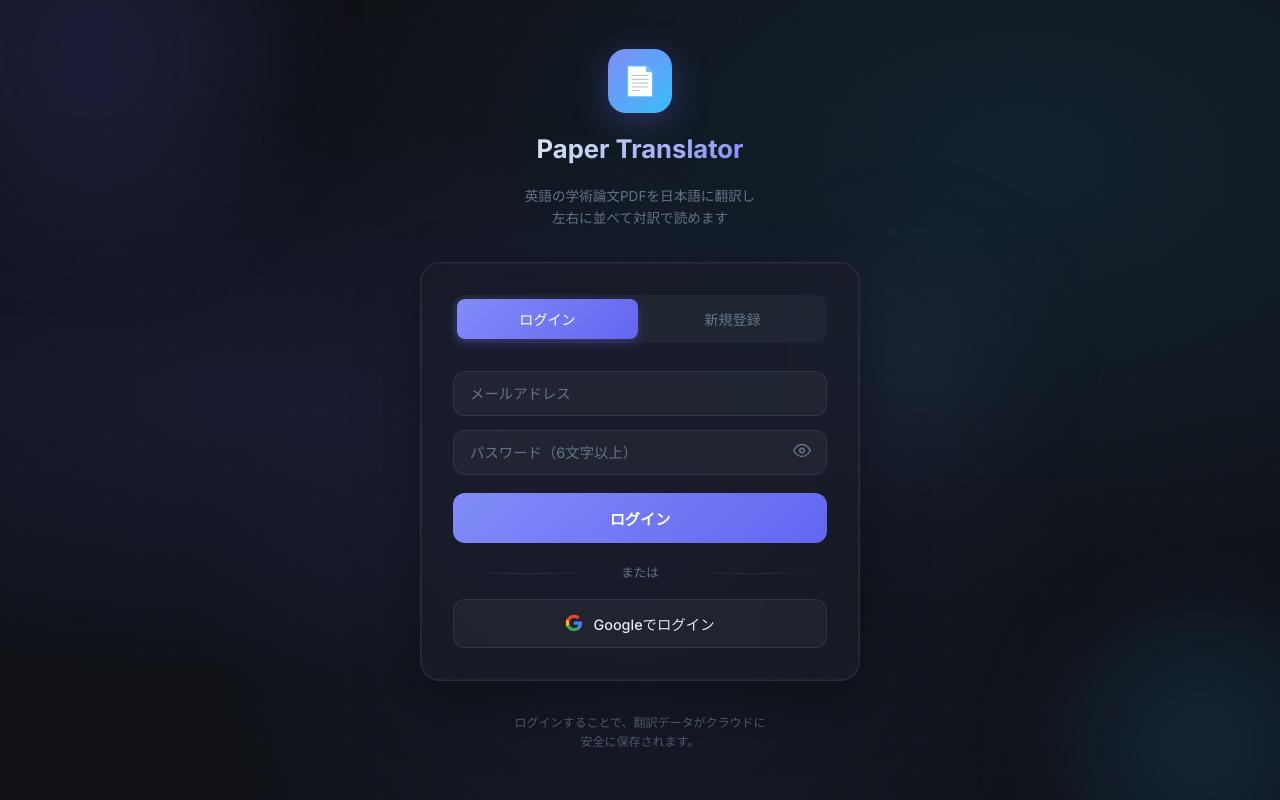
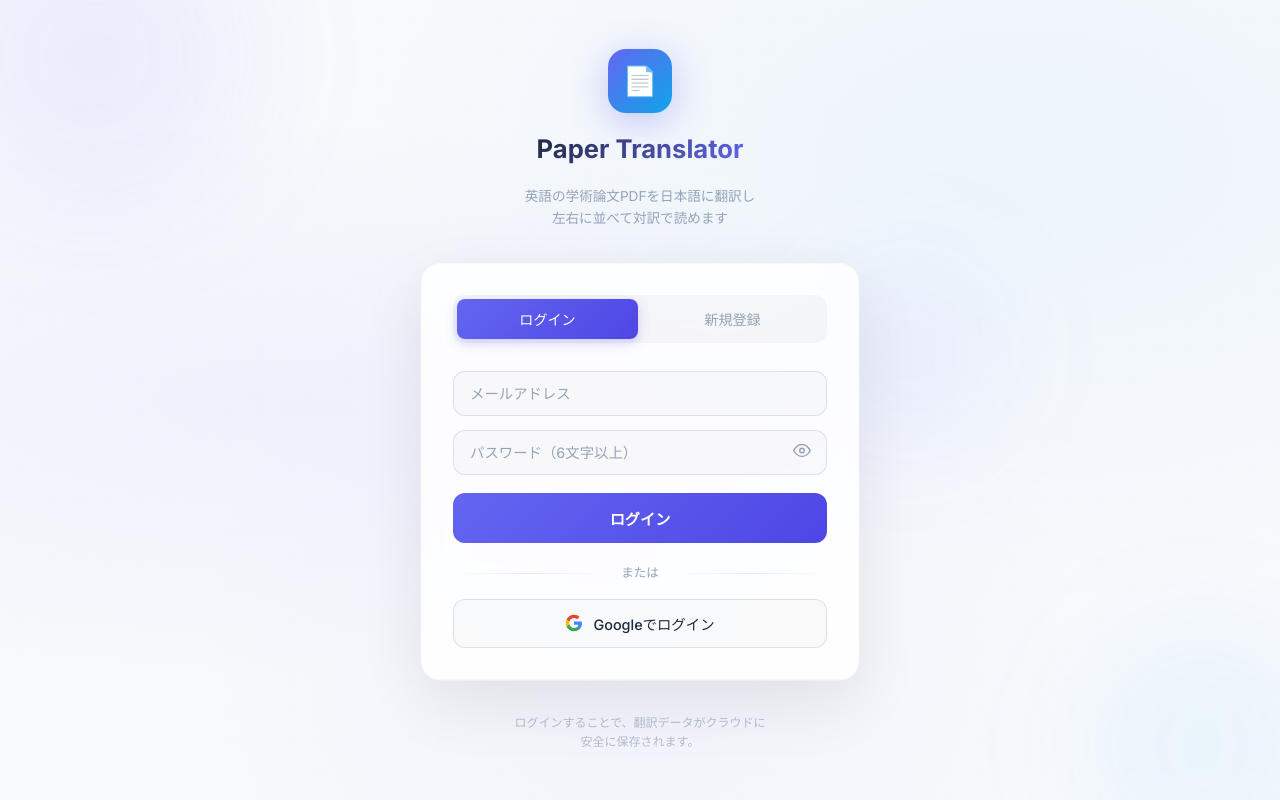
Before and after one commit to yuya823/paper, a website built with Vite: page frontend/index.html in a window 1280 px wide. Built offline with nearby package versions, Linux system fonts and the light colour scheme; no server answers.

Commit message:
design: 白基調プレミアムデザインに変更 + PDFマージン縮小
- ダークテーマからライトプレミアムテーマに全面変更
- PDFページ間マージンを16pxから4pxに縮小
- ヘッダー、ボタン、モーダル、ログイン画面を白基調に統一
- 影を柔らかく、ボーダーを控えめに調整

```diff
--- a/frontend/src/index.css
+++ b/frontend/src/index.css
@@ -1,31 +1,31 @@
-/* ===== Design Tokens ===== */
+/* ===== Design Tokens (Light Premium) ===== */
 :root {
-  --c-bg: #0f1117;
-  --c-bg-elevated: #1a1d27;
-  --c-bg-card: #222636;
-  --c-bg-hover: #2a2f42;
-  --c-surface: rgba(255,255,255,0.04);
-  --c-border: rgba(255,255,255,0.08);
-  --c-border-active: rgba(99,102,241,0.5);
-  --c-text: #e2e8f0;
-  --c-text-dim: #94a3b8;
-  --c-text-muted: #64748b;
-  --c-primary: #818cf8;
-  --c-primary-hover: #6366f1;
-  --c-accent: #38bdf8;
-  --c-success: #34d399;
-  --c-warning: #fbbf24;
-  --c-error: #f87171;
-  --c-overlay-bg: rgba(255,255,255,0.92);
+  --c-bg: #f8f9fc;
+  --c-bg-elevated: #ffffff;
+  --c-bg-card: #ffffff;
+  --c-bg-hover: #f1f3f8;
+  --c-surface: rgba(0,0,0,0.02);
+  --c-border: rgba(0,0,0,0.08);
+  --c-border-active: rgba(79,70,229,0.45);
+  --c-text: #1e293b;
+  --c-text-dim: #475569;
+  --c-text-muted: #94a3b8;
+  --c-primary: #6366f1;
+  --c-primary-hover: #4f46e5;
+  --c-accent: #0ea5e9;
+  --c-success: #10b981;
+  --c-warning: #f59e0b;
+  --c-error: #ef4444;
+  --c-overlay-bg: rgba(255,255,255,0.95);
   --c-overlay-text: #1e293b;
   --font-sans: 'Inter', 'Noto Sans JP', -apple-system, sans-serif;
   --font-ja: 'Noto Sans JP', sans-serif;
   --radius-sm: 6px;
   --radius-md: 10px;
   --radius-lg: 16px;
-  --shadow-sm: 0 1px 3px rgba(0,0,0,0.3);
-  --shadow-md: 0 4px 12px rgba(0,0,0,0.4);
-  --shadow-lg: 0 8px 32px rgba(0,0,0,0.5);
+  --shadow-sm: 0 1px 3px rgba(0,0,0,0.06);
+  --shadow-md: 0 4px 12px rgba(0,0,0,0.08);
+  --shadow-lg: 0 8px 32px rgba(0,0,0,0.10);
   --transition: 0.2s cubic-bezier(0.4,0,0.2,1);
 }
 
@@ -51,6 +51,7 @@ input, select { font-family: inherit; }
   background: var(--c-bg-elevated);
   border-bottom: 1px solid var(--c-border);
   position: sticky; top: 0; z-index: 100;
+  box-shadow: 0 1px 4px rgba(0,0,0,0.04);
 }
 .header__logo {
   font-size: 1.1rem; font-weight: 700;
@@ -58,7 +59,7 @@ input, select { font-family: inherit; }
   -webkit-background-clip: text; -webkit-text-fill-color: transparent;
   white-space: nowrap;
 }
-.header__logo span { font-weight: 400; opacity: 0.7; -webkit-text-fill-color: var(--c-text-dim); margin-left: 6px; font-size: 0.8rem; }
+.header__logo span { font-weight: 400; opacity: 0.7; -webkit-text-fill-color: var(--c-text-muted); margin-left: 6px; font-size: 0.8rem; }
 .header__actions { display: flex; align-items: center; gap: 6px; margin-left: auto; }
 .header__doc-title {
   flex: 1; min-width: 0; text-align: center;
@@ -161,12 +162,13 @@ input, select { font-family: inherit; }
 /* ===== Panels ===== */
 .panel {
   flex: 1; overflow: auto; position: relative;
+  background: var(--c-bg);
   scrollbar-width: thin;
-  scrollbar-color: rgba(255,255,255,0.15) transparent;
+  scrollbar-color: rgba(0,0,0,0.12) transparent;
 }
 .panel::-webkit-scrollbar { width: 6px; }
 .panel::-webkit-scrollbar-track { background: transparent; }
-.panel::-webkit-scrollbar-thumb { background: rgba(255,255,255,0.15); border-radius: 3px; }
+.panel::-webkit-scrollbar-thumb { background: rgba(0,0,0,0.12); border-radius: 3px; }
 .panel--ja { border-right: 1px solid var(--c-border); }
 .panel__label {
   position: sticky; top: 0; z-index: 10;
@@ -174,8 +176,8 @@ input, select { font-family: inherit; }
   text-transform: uppercase; letter-spacing: 0.05em;
   backdrop-filter: blur(12px);
 }
-.panel--ja .panel__label { background: rgba(99,102,241,0.12); color: var(--c-primary); }
-.panel--en .panel__label { background: rgba(56,189,248,0.12); color: var(--c-accent); }
+.panel--ja .panel__label { background: rgba(99,102,241,0.08); color: var(--c-primary); }
+.panel--en .panel__label { background: rgba(14,165,233,0.08); color: var(--c-accent); }
 
 .resize-handle {
   width: 5px; cursor: col-resize;
@@ -186,8 +188,8 @@ input, select { font-family: inherit; }
 
 /* ===== Page Container ===== */
 .page-container {
-  position: relative; margin: 16px auto;
-  box-shadow: var(--shadow-lg);
+  position: relative; margin: 4px auto;
+  box-shadow: var(--shadow-sm);
   background: #fff;
   border-radius: 2px;
 }
@@ -233,7 +235,7 @@ input, select { font-family: inherit; }
 /* ===== Progress Modal ===== */
 .progress-overlay {
   position: fixed; inset: 0; z-index: 1000;
-  background: rgba(0,0,0,0.7);
+  background: rgba(255,255,255,0.7);
   display: flex; align-items: center; justify-content: center;
   backdrop-filter: blur(4px);
 }
@@ -323,7 +325,7 @@ input, select { font-family: inherit; }
 /* ===== Settings Modal ===== */
 .modal-overlay {
   position: fixed; inset: 0; z-index: 1000;
-  background: rgba(0,0,0,0.6); backdrop-filter: blur(4px);
+  background: rgba(0,0,0,0.3); backdrop-filter: blur(4px);
   display: flex; align-items: center; justify-content: center;
   animation: fadeIn 0.15s ease;
 }
@@ -333,6 +335,7 @@ input, select { font-family: inherit; }
   border-radius: var(--radius-lg);
   padding: 28px; min-width: 400px; max-width: 500px;
   animation: fadeInUp 0.2s ease;
+  box-shadow: var(--shadow-lg);
 }
 .modal h2 { font-size: 1.1rem; margin-bottom: 20px; }
 .modal__row {
@@ -348,7 +351,7 @@ input, select { font-family: inherit; }
 .toggle input { display: none; }
 .toggle__slider {
   position: absolute; inset: 0; cursor: pointer;
-  background: var(--c-bg); border: 1px solid var(--c-border);
+  background: #e2e8f0; border: 1px solid var(--c-border);
   border-radius: 99px; transition: all var(--transition);
 }
 .toggle__slider::before {
@@ -363,10 +366,10 @@ input, select { font-family: inherit; }
 .login-screen {
   flex: 1; display: flex; align-items: center; justify-content: center;
   position: relative; overflow: hidden;
-  background: radial-gradient(ellipse at 20% 50%, rgba(99,102,241,0.12) 0%, transparent 50%),
-              radial-gradient(ellipse at 80% 20%, rgba(56,189,248,0.10) 0%, transparent 50%),
-              radial-gradient(ellipse at 50% 80%, rgba(129,140,248,0.08) 0%, transparent 50%),
-              var(--c-bg);
+  background: radial-gradient(ellipse at 20% 50%, rgba(99,102,241,0.06) 0%, transparent 50%),
+              radial-gradient(ellipse at 80% 20%, rgba(14,165,233,0.05) 0%, transparent 50%),
+              radial-gradient(ellipse at 50% 80%, rgba(99,102,241,0.04) 0%, transparent 50%),
+              #f8f9fc;
   padding: 20px;
 }
 
@@ -392,17 +395,17 @@ input, select { font-family: inherit; }
 }
 .login-orb--1 {
   width: 300px; height: 300px; top: -80px; left: -80px;
-  background: rgba(99,102,241,0.15);
+  background: rgba(99,102,241,0.08);
   animation-duration: 12s;
 }
 .login-orb--2 {
   width: 250px; height: 250px; bottom: -60px; right: -60px;
-  background: rgba(56,189,248,0.12);
+  background: rgba(14,165,233,0.06);
   animation-duration: 10s; animation-delay: -3s;
 }
 .login-orb--3 {
   width: 200px; height: 200px; top: 30%; right: 20%;
-  background: rgba(129,140,248,0.08);
+  background: rgba(99,102,241,0.05);
   animation-duration: 14s; animation-delay: -6s;
 }
 @keyframes orbFloat {
@@ -440,7 +443,7 @@ input, select { font-family: inherit; }
 }
 .login-logo__title {
   font-size: 1.6rem; font-weight: 700;
-  background: linear-gradient(135deg, var(--c-text), var(--c-primary));
+  background: linear-gradient(135deg, #1e293b, var(--c-primary));
   -webkit-background-clip: text; -webkit-text-fill-color: transparent;
 }
 .login-logo__subtitle {
@@ -451,20 +454,20 @@ input, select { font-family: inherit; }
 /* Auth Card (glass) */
 .auth-card {
   width: 100%;
-  background: rgba(26, 29, 39, 0.75);
+  background: rgba(255, 255, 255, 0.85);
   backdrop-filter: blur(24px) saturate(1.4);
   -webkit-backdrop-filter: blur(24px) saturate(1.4);
-  border: 1px solid rgba(255,255,255,0.08);
+  border: 1px solid rgba(0,0,0,0.06);
   border-radius: 20px;
   padding: 32px;
-  box-shadow: 0 24px 64px rgba(0,0,0,0.35),
-              0 0 0 1px rgba(255,255,255,0.04) inset;
+  box-shadow: 0 24px 64px rgba(0,0,0,0.08),
+              0 0 0 1px rgba(0,0,0,0.02) inset;
 }
 
 /* Auth Tabs */
 .auth-tabs {
   display: flex; gap: 4px; margin-bottom: 28px;
-  background: rgba(255,255,255,0.04);
+  background: rgba(0,0,0,0.03);
   border-radius: 12px; padding: 4px;
 }
 .auth-tab {
@@ -492,19 +495,19 @@ input, select { font-family: inherit; }
 }
 .auth-input {
   width: 100%; padding: 13px 16px;
-  background: rgba(255,255,255,0.04);
-  border: 1px solid rgba(255,255,255,0.08);
+  background: rgba(0,0,0,0.02);
+  border: 1px solid rgba(0,0,0,0.1);
   border-radius: 12px;
   color: var(--c-text); font-size: 0.9rem;
   transition: all 0.25s cubic-bezier(0.4,0,0.2,1);
   outline: none;
 }
 .auth-input::placeholder { color: var(--c-text-muted); }
-.auth-input:hover { border-color: rgba(255,255,255,0.15); }
+.auth-input:hover { border-color: rgba(0,0,0,0.18); }
 .auth-input:focus {
   border-color: var(--c-primary);
-  background: rgba(99,102,241,0.04);
-  box-shadow: 0 0 0 3px rgba(99,102,241,0.12);
+  background: rgba(99,102,241,0.03);
+  box-shadow: 0 0 0 3px rgba(99,102,241,0.08);
 }
 
 /* Password toggle */
@@ -560,14 +563,14 @@ input, select { font-family: inherit; }
 }
 .auth-divider::before, .auth-divider::after {
   content: ''; flex: 1; height: 1px;
-  background: linear-gradient(90deg, transparent, rgba(255,255,255,0.08), transparent);
+  background: linear-gradient(90deg, transparent, rgba(0,0,0,0.08), transparent);
 }
 
 /* Google Button */
 .auth-google {
   width: 100%; padding: 13px;
-  background: rgba(255,255,255,0.04);
-  border: 1px solid rgba(255,255,255,0.08);
+  background: rgba(0,0,0,0.02);
+  border: 1px solid rgba(0,0,0,0.1);
   border-radius: 12px;
   font-size: 0.9rem; font-weight: 500;
   color: var(--c-text);
@@ -576,10 +579,10 @@ input, select { font-family: inherit; }
   transition: all 0.25s cubic-bezier(0.4,0,0.2,1);
 }
 .auth-google:hover {
-  background: rgba(255,255,255,0.08);
-  border-color: rgba(255,255,255,0.15);
+  background: rgba(0,0,0,0.04);
+  border-color: rgba(0,0,0,0.15);
   transform: translateY(-1px);
-  box-shadow: 0 4px 16px rgba(0,0,0,0.2);
+  box-shadow: 0 4px 16px rgba(0,0,0,0.06);
 }
 .auth-google:active { transform: translateY(0); }
 .auth-google svg { flex-shrink: 0; }
@@ -593,13 +596,13 @@ input, select { font-family: inherit; }
 }
 .auth-message--error {
   color: var(--c-error);
-  background: rgba(248,113,113,0.08);
-  border: 1px solid rgba(248,113,113,0.15);
+  background: rgba(239,68,68,0.06);
+  border: 1px solid rgba(239,68,68,0.12);
 }
 .auth-message--success {
   color: var(--c-success);
-  background: rgba(52,211,153,0.08);
-  border: 1px solid rgba(52,211,153,0.15);
+  background: rgba(16,185,129,0.06);
+  border: 1px solid rgba(16,185,129,0.12);
 }
 
 /* Footer */
```
